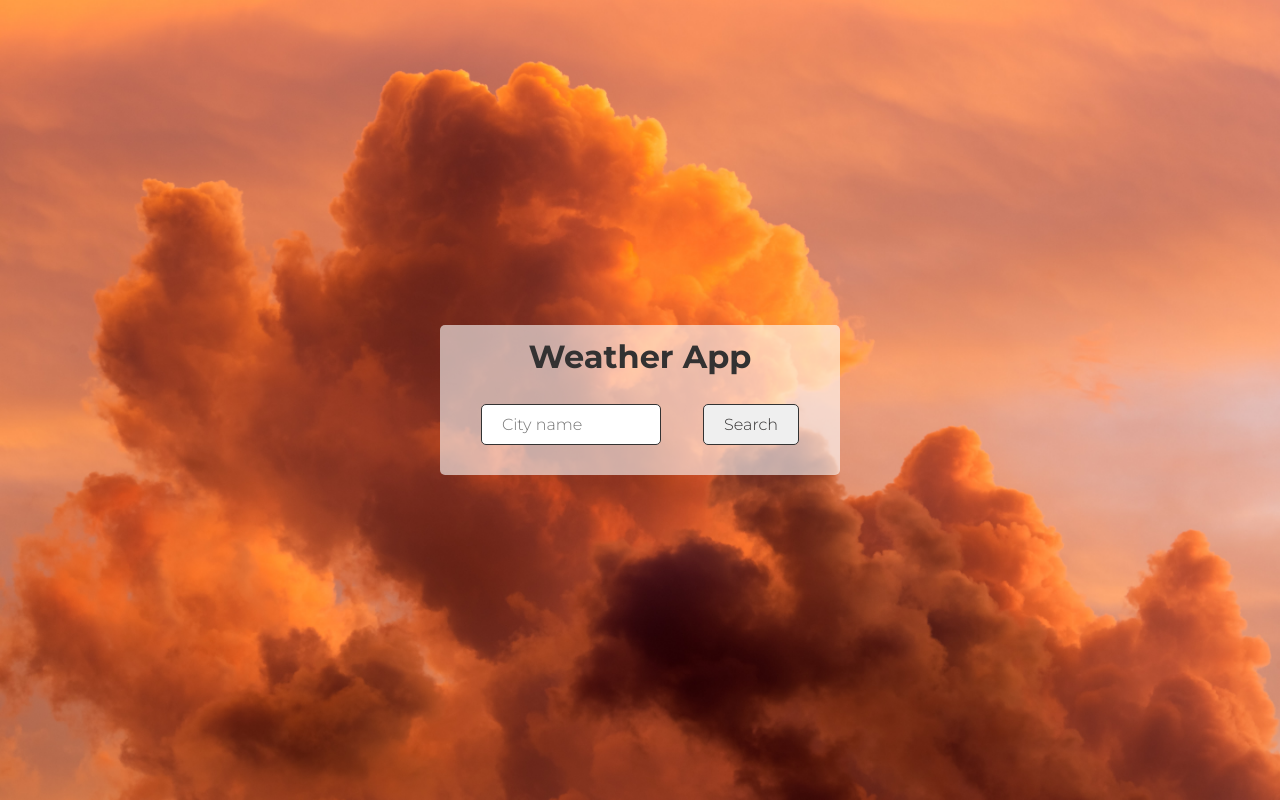
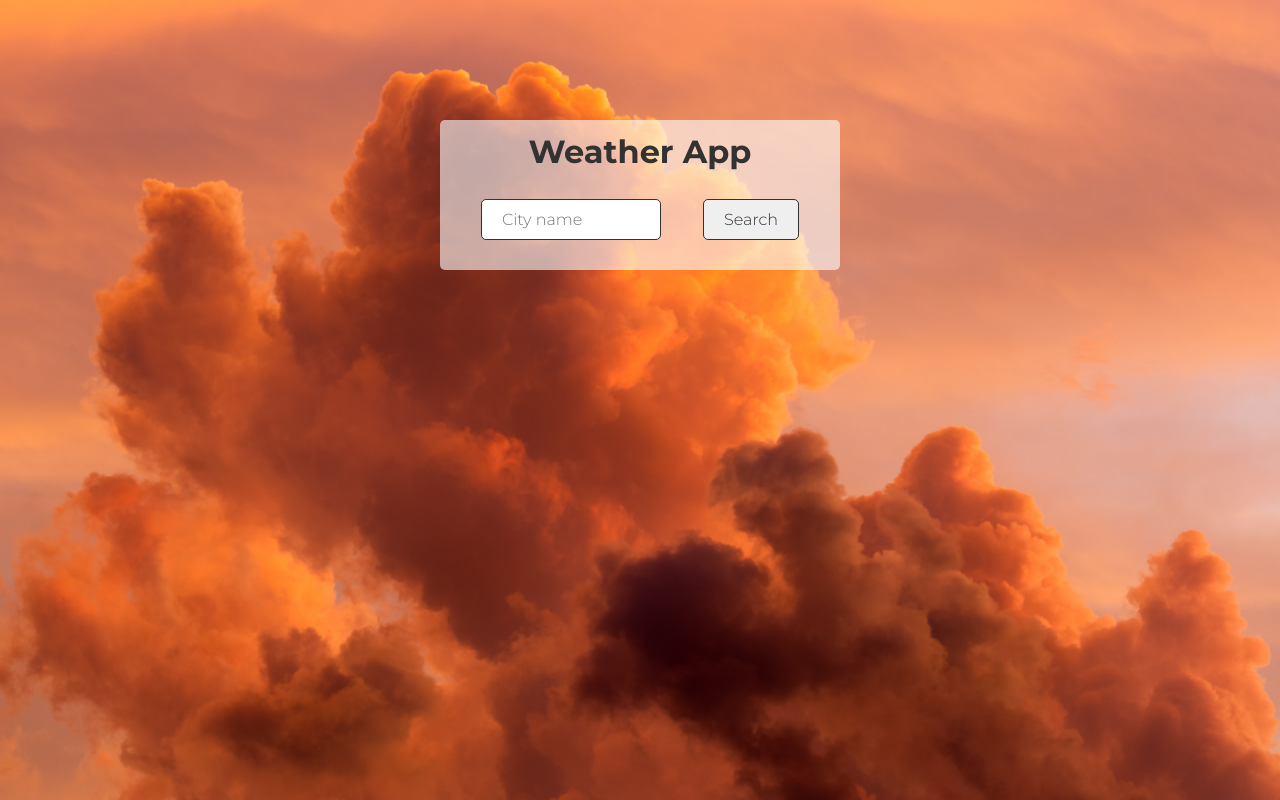
Before and after one commit to samchillcott/sam_react_weather_app, a React (Create React App) app: page / in a window 1280 px wide. Built offline with nearby package versions, Linux system fonts and the light colour scheme.

Commit message:
fixed wrapper position

```diff
--- a/src/App.css
+++ b/src/App.css
@@ -69,6 +69,8 @@ a {
 	border-radius: 5px;
 	padding: 10px;
 	min-width: 400px;
+	position: absolute;
+	top: 15vh;
 
 }
 
```
